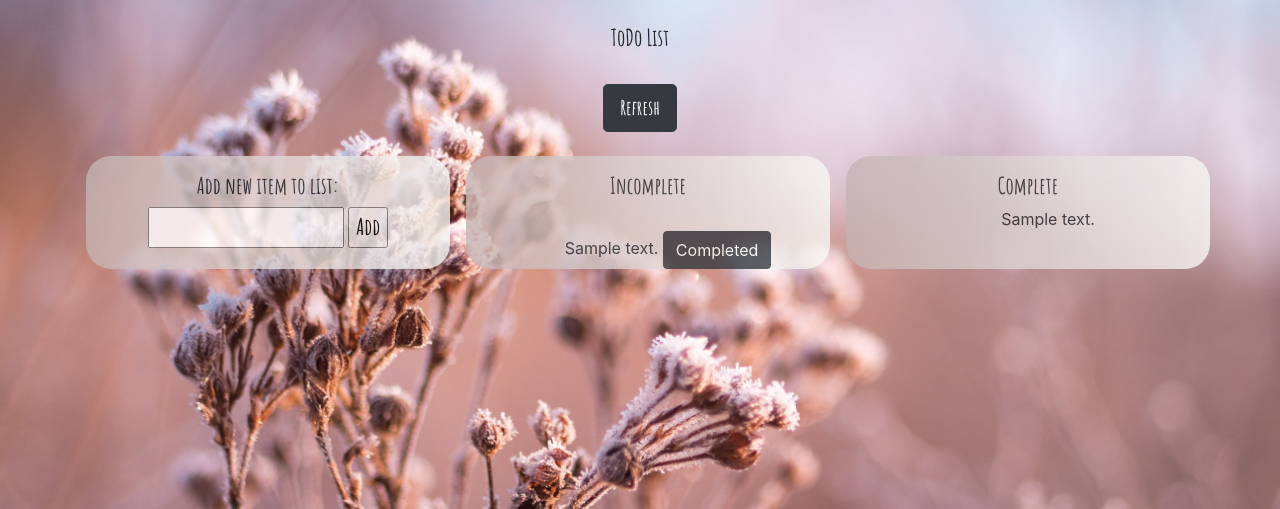
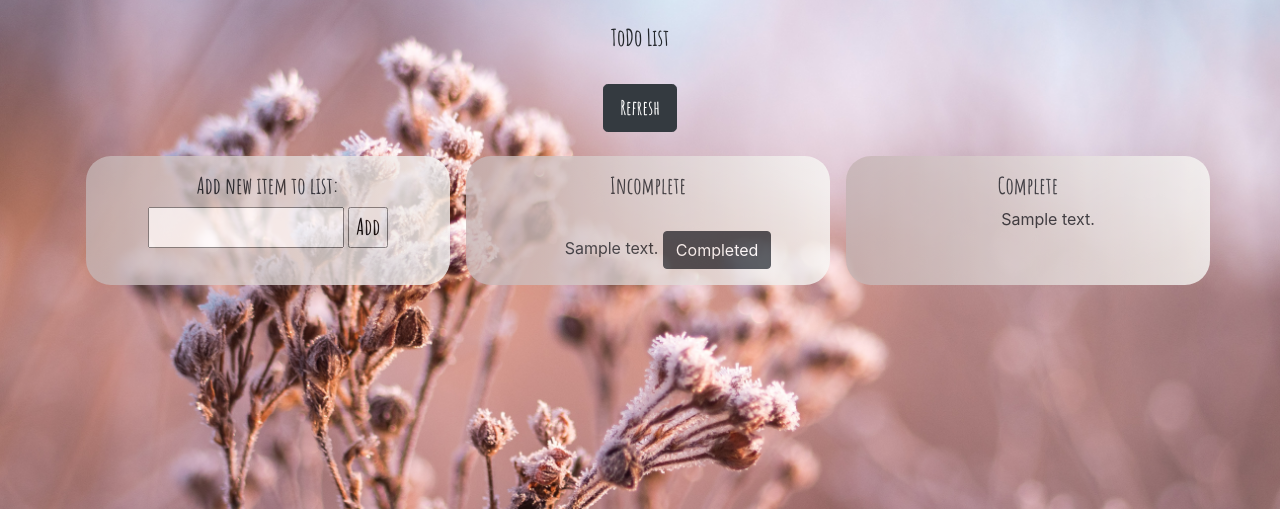
Before and after one commit to ashleykwan8/HBproject-planner, a Flask app: template templates/todo.html in a window 1280 px wide. Shown: the part 65-574 px from the top of the page. Run offline with Flask 2, Linux system fonts and the light colour scheme; the template is opened without the code that fills it: values that come from a table or form of the project are taken from there, others are empty; tables that the repository leaves empty hold one stand-in row (values such as "Sample post"); some libraries are stand-ins or nearby versions; some web fonts are replaced.

```diff
--- a/templates/todo.html
+++ b/templates/todo.html
@@ -29,7 +29,7 @@
             <ul>
                 {% for todo in incomplete %}
                 <br>
-                <li>{{ todo.text }}<a href="{{ url_for('complete_item', id=todo.id) }} ">   <button class="btn btn-dark"">Completed</button></a></li>
+                <li class="mb-3">{{ todo.text }}<a href="{{ url_for('complete_item', id=todo.id) }} ">   <button class="btn btn-dark"">Completed</button></a></li>
                 {% endfor %}
             </ul>
         </div>
```
Also changed, not shown: README.md, static/Reminder.jpg (deleted).
